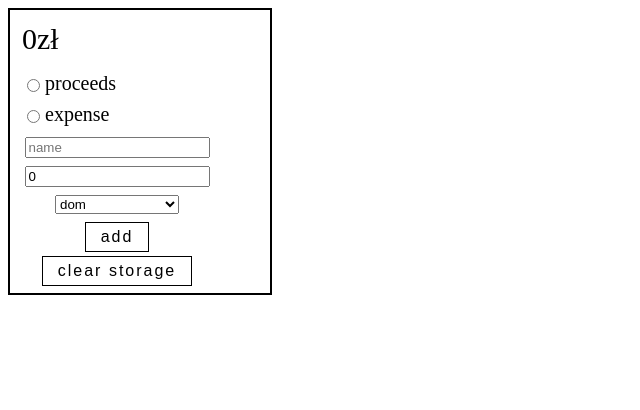
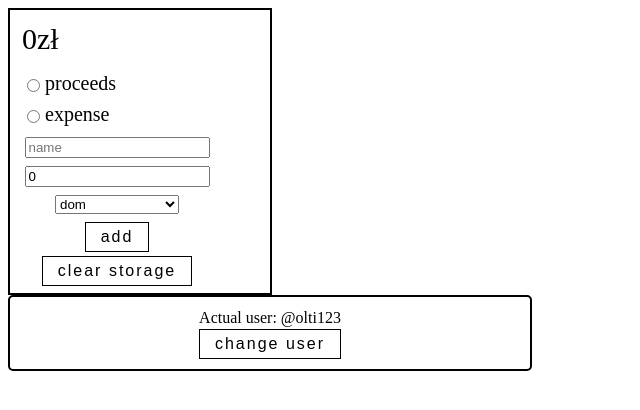
Before and after one commit to patryk-olti/componentsLibrary, a React (Create React App) app: page / in a window 1280 px wide. Shown: the top 410 px of the page, without its empty margins (0-640 px from the left). Built offline with nearby package versions, Linux system fonts and the light colour scheme.

Commit message:
start window message creating

```diff
--- /dev/null
+++ b/src/Containers/WindowMessage.js
@@ -0,0 +1,27 @@
+import React from 'react';
+
+import Span from '../Components/Span';
+import Button from '../Components/Button';
+
+const WindowMessage = () => {
+
+    const styles = {
+        display: 'flex',
+        flexDirection: 'column',
+        justifyContent: 'center',
+        alignItems: 'center',
+        width: '500px',
+        padding: '10px',
+        border: '2px solid black',
+        borderRadius: '5px'
+    }
+
+    return(
+        <div style={styles}>
+            <Span> Actual user: @olti123 </Span>
+            <Button text="change user" />
+        </div>
+    )
+}
+
+export default WindowMessage;
--- a/src/Pages/Aplication.js
+++ b/src/Pages/Aplication.js
@@ -2,6 +2,7 @@ import React, { useState } from "react";
 
 import Calculator from '../Containers/Calculator';
 import Budged from '../Containers/Budged';
+import WindowMessage from "../Containers/WindowMessage";
 
 const Aplication = () => {
 
@@ -17,6 +18,7 @@ const Aplication = () => {
         <>
             <Calculator handleClick={addToBudged} nextId={nextId} />
             <Budged content={budgedList} />
+            <WindowMessage />
         </>
     )
 }
```
